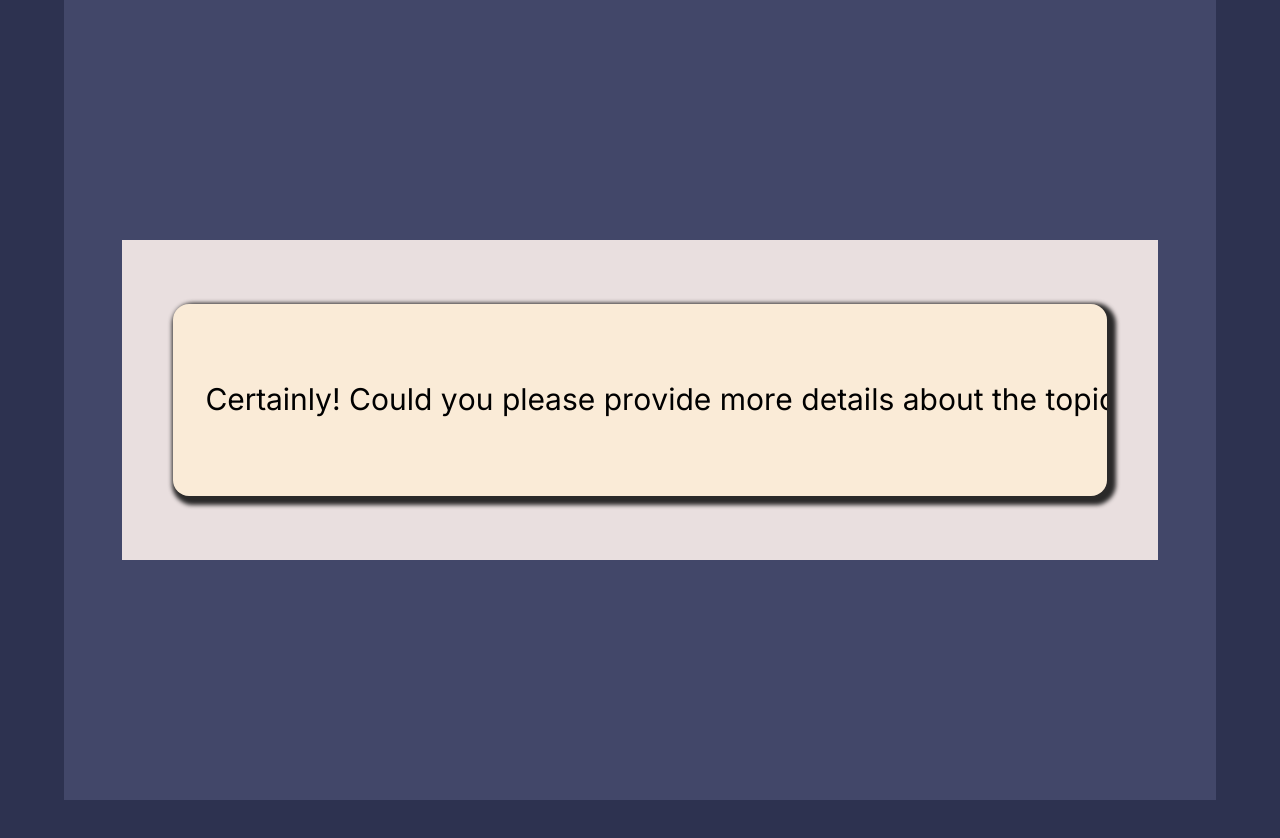
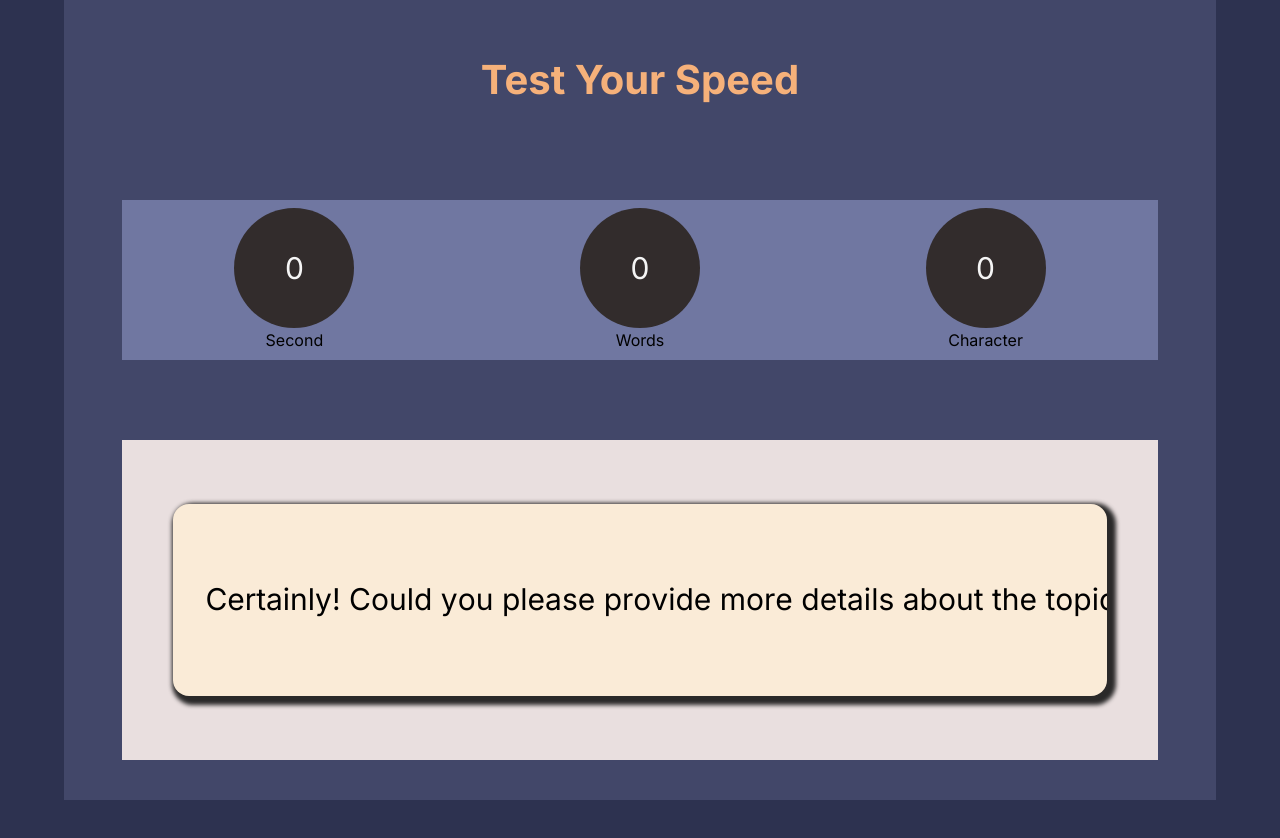
Before and after one commit to om0852/typester, a Next.js app: page /timertesting in a window 1280 px wide. Shown: the top 838 px of the page. Built offline with nearby package versions, Linux system fonts and the light colour scheme.

Commit message:
char counter added

```diff
--- a/sass/component/home.scss
+++ b/sass/component/home.scss
@@ -147,3 +147,6 @@ padding: 0 4vh;
     white-space: pre;
 
 }
+.test-detail-container-card{
+    text-align: center;
+}
--- a/src/app/timertesting/page.js
+++ b/src/app/timertesting/page.js
@@ -3,15 +3,29 @@ import { useEffect, useState } from "react";
 import "../../../sass/component/home.scss";
 import Cookie from "js-cookie";
 
-// ... (import statements)
 
 export default function Page() {
-    const [incorrect, setincorrect] = useState(0);
+    const [incorrectWordCounter, setIncorrectWordCounter] = useState(0);
+    const [secondCounter, setSecondCounter] = useState(0);
+    const [incorrectCharCounter, setIncorrectCharCounter] = useState(0);
     const [paragraph, setParagraph] = useState("");
     const [translateValue, setTranslateValue] = useState(0);
     const [textArray, setTextArray] = useState(["Certainly! Could you please provide more details about the topic or context of the demo text you'd like me to write? This information will help me tailor the text to your specific needs."]);
-    let i = 0;
-
+    let i = 0, j = 0, flag = true;
+    const TimerCounter = () => {
+        setSecondCounter(prev => prev + 1)
+        j++
+        console.log(j)
+        if (j == 30) {
+            alert("time is over")
+            calculateWord();
+            calculateChar();
+            calculateAccurracy();
+        }
+        else {
+            setTimeout(TimerCounter, 1000)
+        }
+    }
     function checkData(e) {
         let arr1 = document.getElementsByTagName("span");
 
@@ -22,23 +36,60 @@ export default function Page() {
             if (i > 0) {
                 i--;
             }
-            arr1[i].style.background = "antiquewhite";
+            arr1[i].style.color = "black";
         } else {
-            console.log(i, arr1.length)
+            if (j == 0) {
+                TimerCounter()
+            }
+            // console.log(i, arr1.length)
             if (i < arr1.length) {
 
                 console.log(arr1[i].innerText, e.key)
                 if (arr1[i].innerText === e.key) {
+                    arr1[i].style.color = "green";
+
 
                 } else {
-                    arr1[i].style.background = "red";
+                    arr1[i].style.color = "red";
                 }
+
                 i++;
             }
+
         }
         setTranslateValue(i);
 
 
+    }
+    const calculateChar = () => {
+        let arr1 = document.getElementsByTagName("span");
+        let f = true;
+        let m = 0;
+        for (let k = 0; k < arr1.length; k++) {
+
+            if (arr1[k].style.color == "red" && arr1[k].innerText != " ") {
+                flag = false;
+                setIncorrectCharCounter(prev => prev + 1);
+            }
+        }
+    }
+    const calculateWord = () => {
+        let arr1 = document.getElementsByTagName("span");
+        let f = true;
+        let m = 0;
+        for (let k = 0; k < arr1.length; k++) {
+
+            if (arr1[k].style.color == "red" && arr1[k].innerText != " ") {
+                flag = false;
+            }
+            if (arr1[k].innerText == " ") {
+                if (flag == false) {
+                    flag = true;
+                    setIncorrectWordCounter(prev => prev + 1);
+                    console.log(incorrectWordCounter)
+                }
+            }
+        }
     }
     function load() {
         window.addEventListener('keydown', checkData)
@@ -60,15 +111,26 @@ export default function Page() {
     return (
         <div className="home-section">
             <div className="home-container">
-                {/* ... (other components) */}
-                <div className="show-text">
+                <div className="test-intro">Test Your Speed</div>
+                <div className="test-detail-container">
+                    <div className="test-detail-container-card">
+                        <div className="test-detail-card">{secondCounter}</div>Second
+                    </div>
+                    <div className="test-detail-container-card">
+                        <div className="test-detail-card">{incorrectWordCounter}</div>Words
+                    </div>
+                    <div className="test-detail-container-card">
+                        <div className="test-detail-card">{incorrectCharCounter}</div>Character
+                    </div>
+                </div>                <div className="show-text">
                     <div className="enter-text">
                         <div style={{ position: "relative", left: -translateValue * 13 }} id="display" className="display-text">
                             {paragraph}
                         </div>
+
                     </div>
                 </div>
-            </div>
+              </div>
         </div>
     )
 }
```
